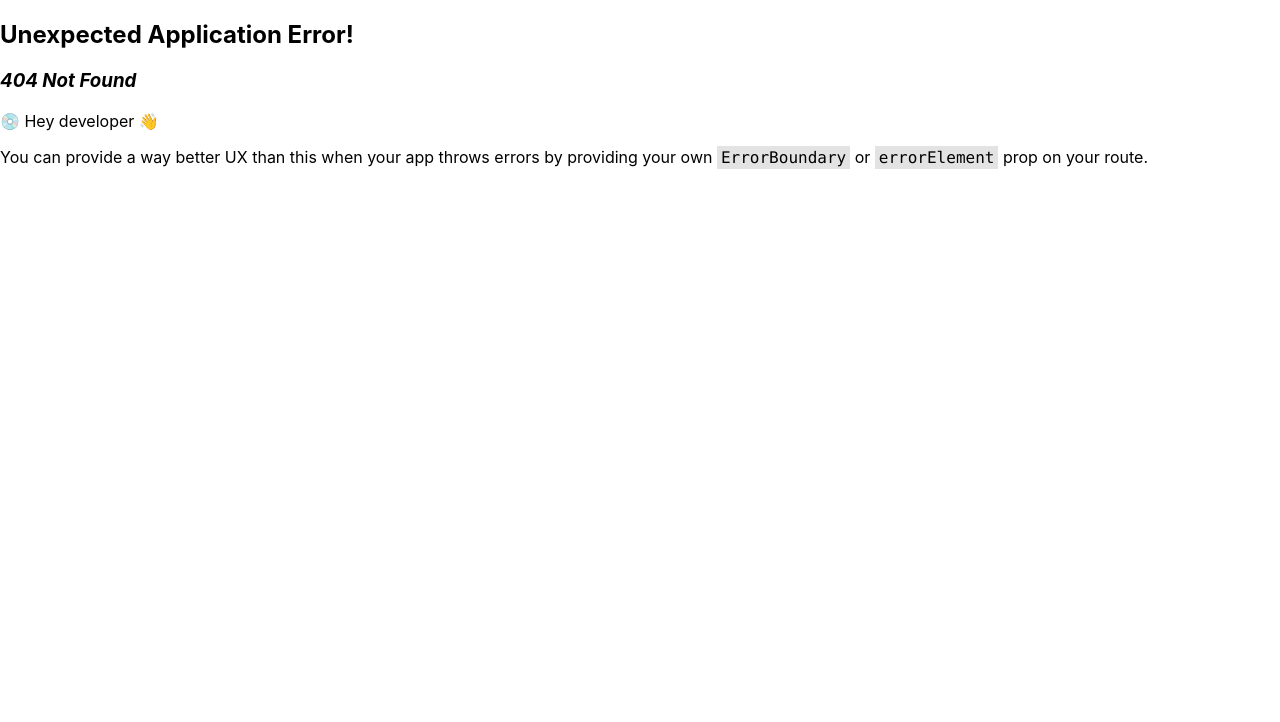
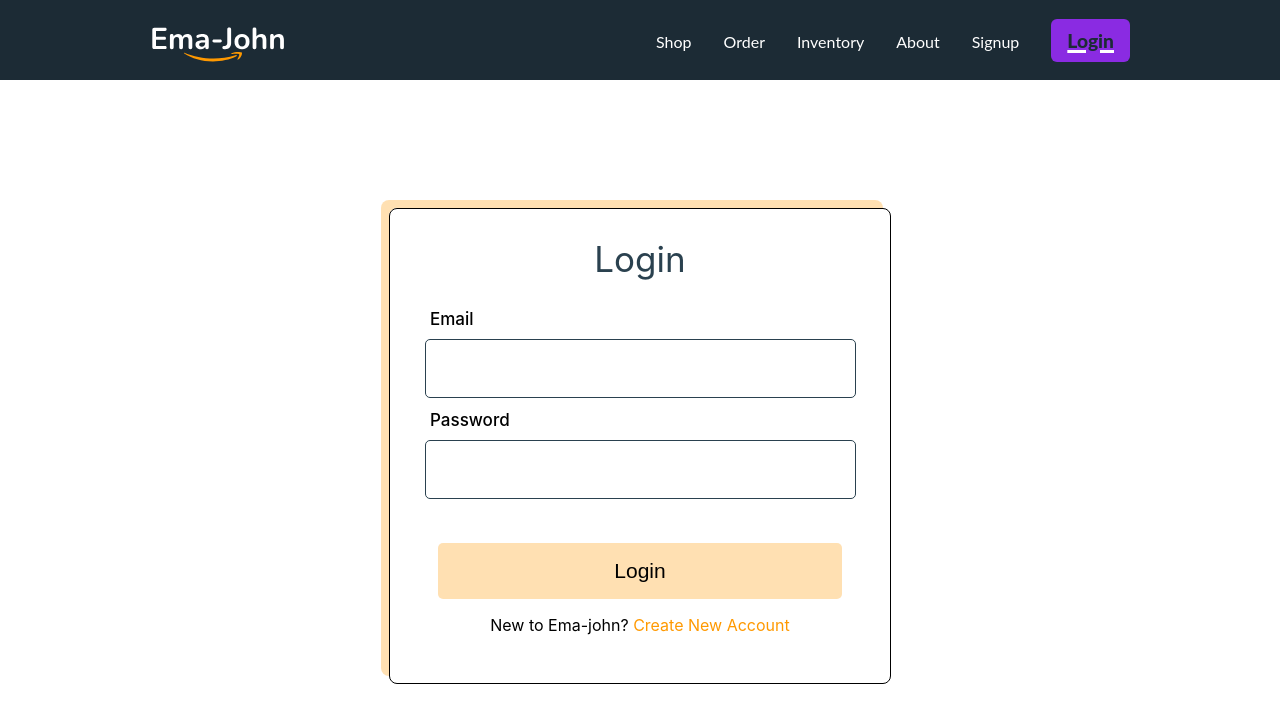
Before and after one commit to sadmanador/ema-john-client, a React (Create React App) app: page /login in a window 1280 px wide. Before the commit this address had no page. Shown: the top 722 px of the page. Built offline with nearby package versions, Linux system fonts and the light colour scheme.

Commit message:
module 59-2 done!

```diff
--- a/package.json
+++ b/package.json
@@ -15,6 +15,7 @@
     "@testing-library/jest-dom": "^5.16.5",
     "@testing-library/react": "^13.4.0",
     "@testing-library/user-event": "^13.5.0",
+    "firebase": "^9.15.0",
     "react": "^18.2.0",
     "react-dom": "^18.2.0",
     "react-router-dom": "^6.4.3",
--- a/src/components/Header/Header.js
+++ b/src/components/Header/Header.js
@@ -12,6 +12,8 @@ const Header = () => {
                 <NavLink className={({isActive})=>isActive ? 'active__link' : undefined} to="/orders">Order</NavLink>
                 <NavLink className={({isActive})=>isActive ? 'active__link' : undefined} to="/inventory">Inventory</NavLink>
                 <NavLink className={({isActive})=>isActive ? 'active__link' : undefined} to="/about">About</NavLink>
+                <NavLink className={({isActive})=>isActive ? 'active__link' : undefined} to="/signup">Signup</NavLink>
+                <NavLink className={({isActive})=>isActive ? 'active__link' : undefined} to="/login">Login</NavLink>
             </nav>
         </header>
     );
--- /dev/null
+++ b/src/components/Login/Login.css
@@ -0,0 +1,61 @@
+.credential-form form>label,
+input,
+button {
+    display: block;
+    margin: 0 auto;
+}
+
+.credential-container .credential-form {
+    margin: 8rem auto;
+}
+
+.credential-form {
+    max-width: 31.25rem;
+    border: 1px solid black;
+    border-radius: .5rem;
+    box-shadow:  -0.5rem -0.5rem rgba(255, 153, 0, 0.3);
+}
+
+.credential-form h2 {
+    text-align: center;
+    color: rgba(42, 65, 79, 1);
+    font-weight: 400;
+    font-size: 35px;
+}
+
+.credential-form p {
+    text-align: center;
+    margin-bottom: 3rem;
+}
+.credential-form p a{
+    color: rgba(255, 153, 0, 1);
+    text-decoration: none;
+}
+
+.credential-form form>label {
+    margin-bottom: 10px;
+    font-weight: 500;
+    font-size: 17px;
+    padding-left: 2.5rem;
+}
+
+.credential-form form>input {
+    width: 85%;
+    height: 55px;
+    border-radius: 5px;
+    border: 1px solid rgba(42, 65, 79, 1);;
+    margin-bottom: .75rem;
+}
+
+.credential-form form .last-input {
+    margin-bottom: 44px;
+}
+
+.credential-form form>button {
+    border: none;
+    background-color: rgba(255, 153, 0, 0.3);
+    border-radius: 5px;
+    font-weight: 400;
+    font-size: 21px;
+    padding: 1rem 11rem;
+}
--- /dev/null
+++ b/src/components/Login/Login.js
@@ -0,0 +1,23 @@
+import React from 'react';
+import { Link } from 'react-router-dom';
+import './Login.css'
+
+const Login = () => {
+    return (
+        <div className='credential-container'>
+            <div className='credential-form'>
+                <h2>Login</h2>
+                <form >
+                    <label htmlFor="email">Email</label>
+                    <input type="email" name='email' />
+                    <label htmlFor="password">Password</label>
+                    <input type="password" name='password' className='last-input' />
+                    <button>Login</button>
+                </form>
+                <p>New to Ema-john? <Link to='/signup'>Create New Account</Link></p>
+            </div>
+        </div>
+    );
+};
+
+export default Login;
--- /dev/null
+++ b/src/components/Signup/Signup.js
@@ -0,0 +1,24 @@
+import React from 'react';
+import { Link } from 'react-router-dom';
+
+const Signup = () => {
+    return (
+        <div className='credential-container'>
+            <div className='credential-form'>
+                <h2>Sign Up</h2>
+                <form >
+                    <label htmlFor="email">Email</label>
+                    <input type="email" name='email' />
+                    <label htmlFor="password">Password</label>
+                    <input type="password" name='password' />
+                    <label htmlFor="confirm-password">Confirm Password</label>
+                    <input type="password" name='confirmPassword' className='last-input' />
+                    <button>Sign Up</button>
+                </form>
+                <p>Already have an account? <Link to='/login'>Login</Link></p>
+            </div>
+        </div>
+    );
+};
+
+export default Signup;
--- a/src/components/Summary/Summary.css
+++ b/src/components/Summary/Summary.css
@@ -2,6 +2,7 @@
     padding-left: 2rem;
     position: sticky;
     top: 0;
+    height: 100vh;
 }
 
 .remove-all-items{
@@ -11,6 +12,7 @@
     background-color: rgb(255, 0, 68);
     border-radius: .5em;
     border: none;
+    margin-right: 10px;
 }
 
 .remove-all-items span{
--- a/src/routes/routes.js
+++ b/src/routes/routes.js
@@ -1,8 +1,10 @@
 import { createBrowserRouter } from "react-router-dom";
 import About from "../components/About/About";
 import Inventory from "../components/Inventor/Inventory";
+import Login from "../components/Login/Login";
 import Orders from "../components/Orders/Orders";
 import Shop from "../components/Shop/Shop";
+import Signup from "../components/Signup/Signup";
 import Main from "../layouts/Main";
 import { productAndCartLoader } from "../loader/productAndCartLoader";
 
@@ -12,6 +14,8 @@ export const router = createBrowserRouter([
       { path: '/', element: <Shop></Shop>, loader: productAndCartLoader},
       { path: '/orders', element: <Orders></Orders>, loader: productAndCartLoader},
       { path: '/inventory', element: <Inventory></Inventory> },
+      { path: '/signup', element: <Signup></Signup> },
+      { path: '/login', element: <Login></Login> },
       { path: '/about', element: <About></About> }
     ]
   }
```
Also changed, not shown: src/firebase/firebase.config.js (added, +17 -0 lines), 1 other file (tests, documents, lock files or other folders).
